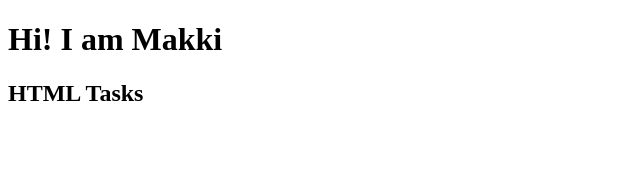
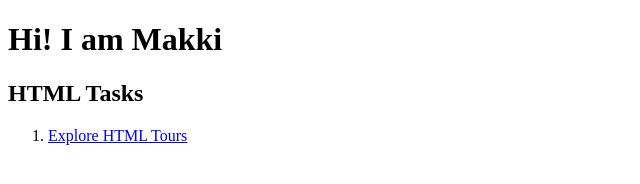
Before and after one commit to MakkiApat/MakkiApat.github.io, a plain HTML site: page index.html in a window 1280 px wide. Shown: the whole page, without its empty margins (0-640 px from the left). Drawn offline with Linux system fonts and the light colour scheme.

Commit message:
index.html

```diff
--- a/index.html
+++ b/index.html
@@ -8,6 +8,9 @@
 <body>
     <h1>Hi! I am Makki</h1>
     <h2>HTML Tasks</h2>
+    <ol>
+        <li> <a href="ApatPHTours.html">Explore HTML Tours</a></li>
+    </ol>
 
 </body>
 </html>
```
